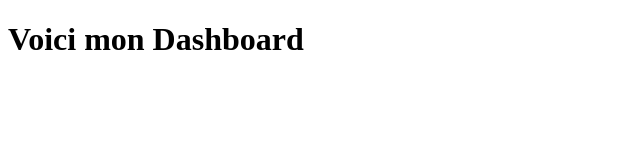
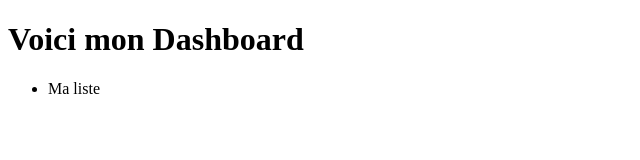
Before and after one commit to Zenitude/ecoleWeb-GitAndGithub, a plain HTML site: page Dashboard/index.html in a window 1280 px wide. Shown: the full height of the page, 0-640 px from the left. Drawn offline with Linux system fonts and the light colour scheme.

Commit message:
Ajout d'une liste dans index.html

```diff
--- a/Dashboard/index.html
+++ b/Dashboard/index.html
@@ -8,5 +8,8 @@
 </head>
 <body>
     <h1>Voici mon Dashboard</h1>
+    <ul>
+        <li>Ma liste</li>
+    </ul>
 </body>
 </html>
```
